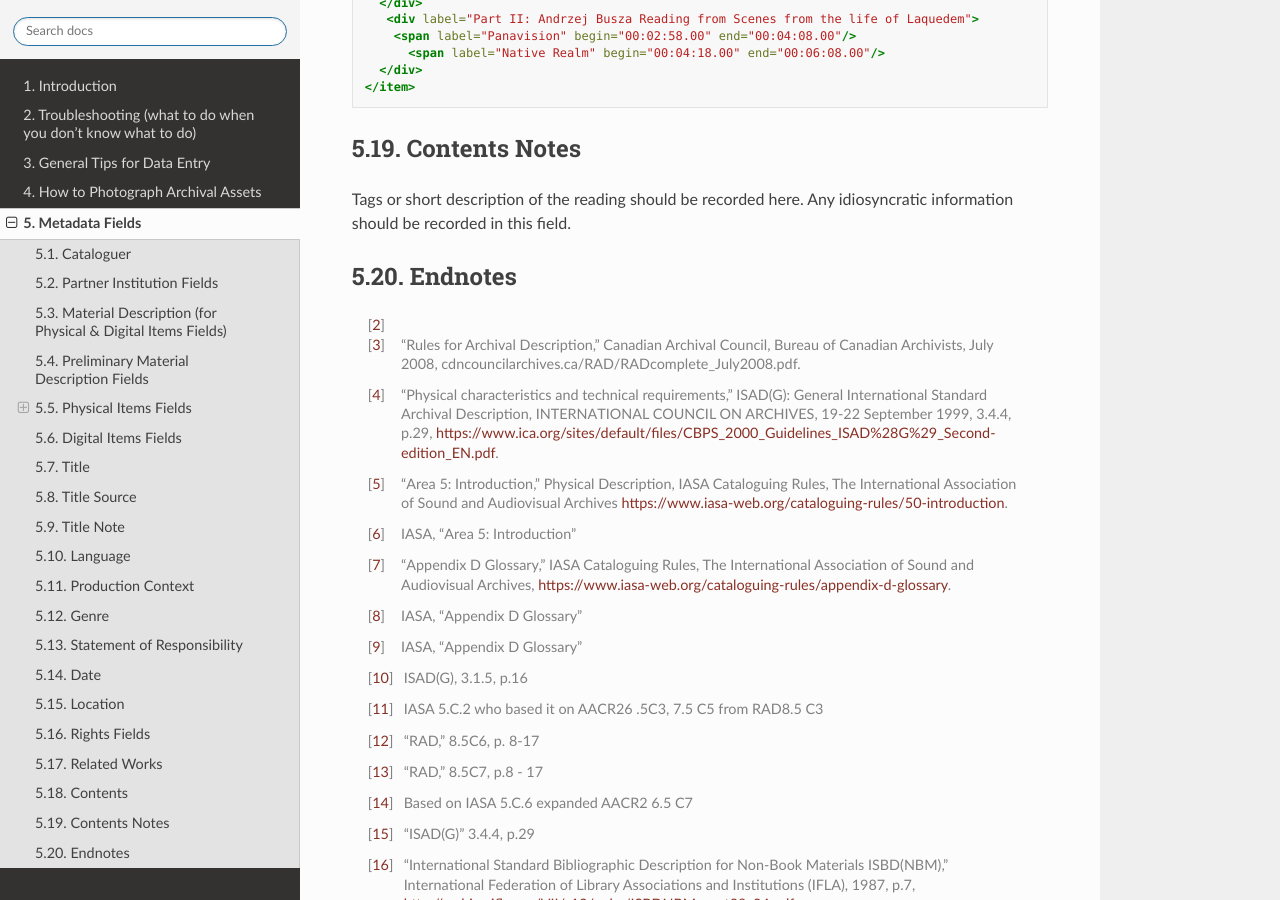
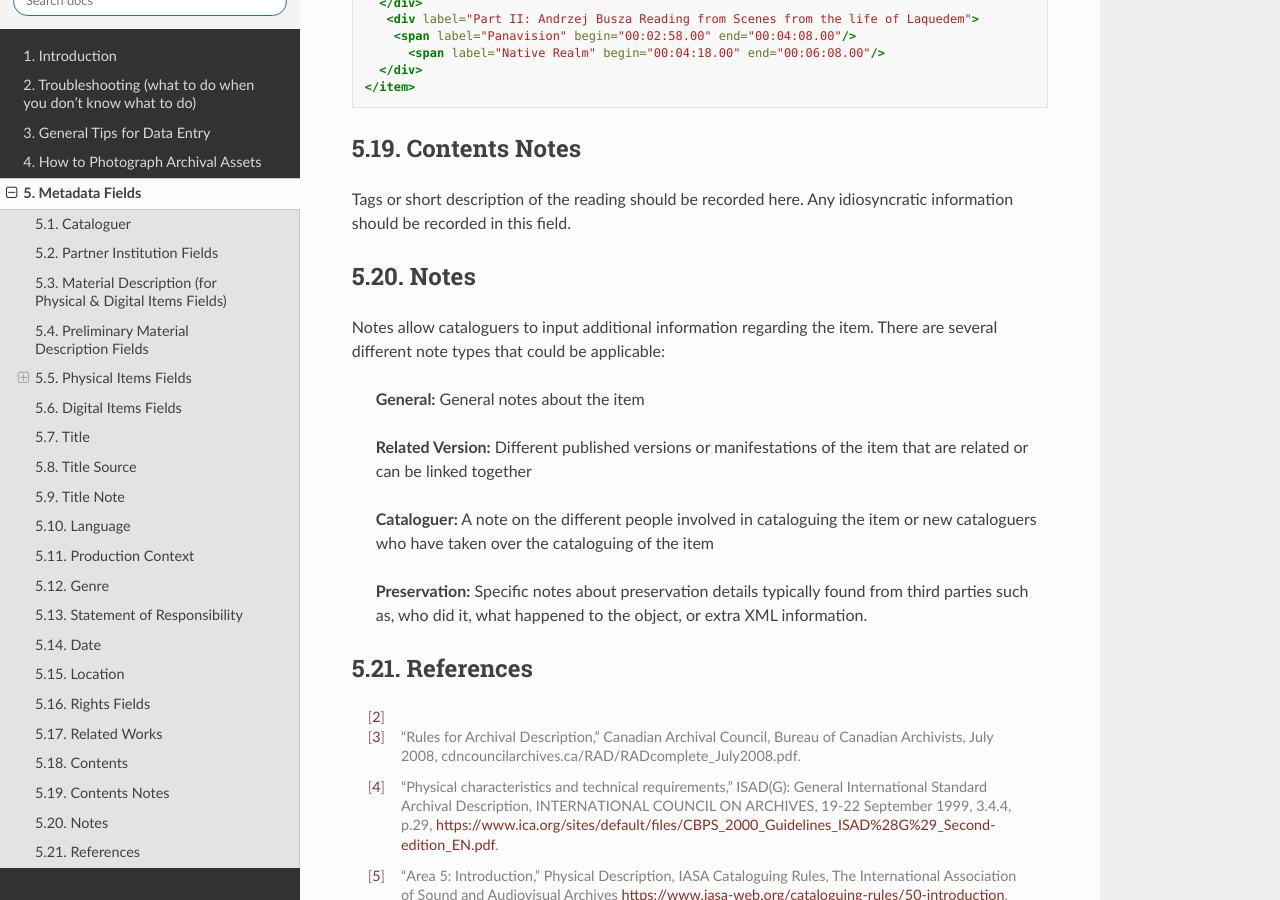
Before and after one commit to spokenweb/spokenweb-metadata-scheme, a Sphinx documentation site: the page built from docs/5-metadata-fields.rst, in a window 1280 px wide and 900 px high, scrolled down 25099 px. Built offline with Sphinx 7.4.7 and the Read the Docs theme 2.0.0, drawn with Linux system fonts in a browser that asks for light colours.

Commit message:
Update 5-metadata-fields.rst

```diff
--- a/docs/5-metadata-fields.rst
+++ b/docs/5-metadata-fields.rst
@@ -838,8 +838,21 @@ For more complex structure that includes a hierarchy of labels:
 Tags or short description of the reading should be recorded here. Any idiosyncratic information should be recorded in this field.
 
 **************
-5.20. Endnotes
+5.20. Notes
 **************
+
+Notes allow cataloguers to input additional information regarding the item. There are several different note types that could be applicable:
+
+  **General:** General notes about the item
+
+  **Related Version:** Different published versions or manifestations of the item that are related or can be linked together
+
+  **Cataloguer:** A note on the different people involved in cataloguing the item or new cataloguers who have taken over the cataloguing of the item
+
+  **Preservation:** Specific notes about preservation details typically found from third parties such as, who did it, what happened to the object, or extra XML information.
+****************
+5.21. References
+****************
 
 .. [2]
 .. [3] "Rules for Archival Description," Canadian Archival Council, Bureau of Canadian Archivists, July 2008, cdncouncilarchives.ca/RAD/RADcomplete_July2008.pdf.
```
